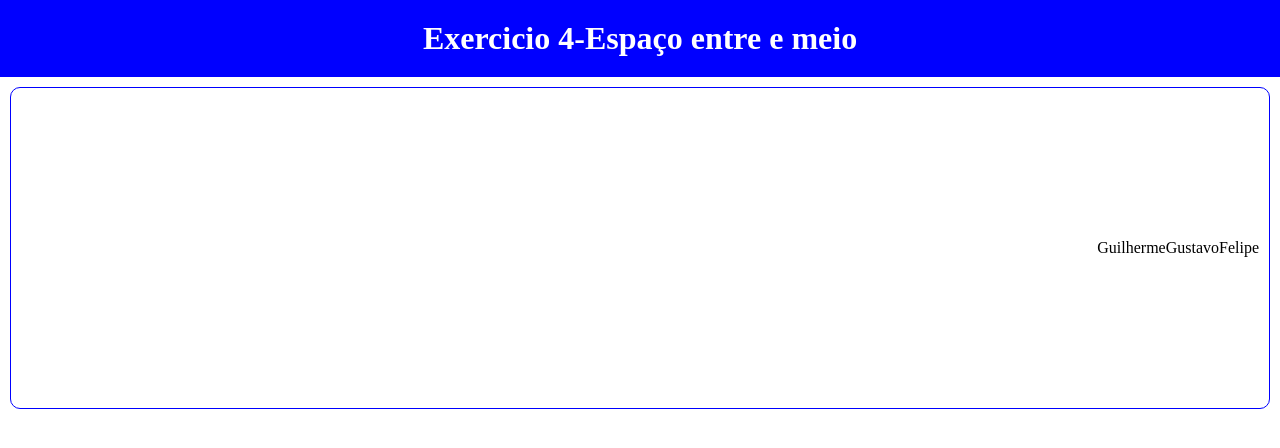
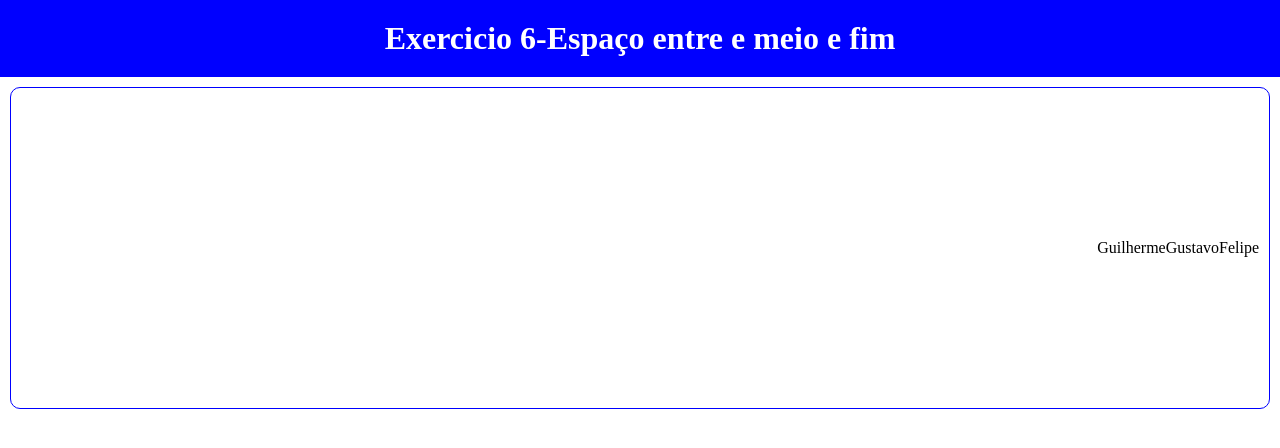
Before and after one commit to digosilva123/AulaCSS, a plain HTML site: page aula02/exercicio6.html in a window 1280 px wide. Drawn offline with Linux system fonts and the light colour scheme.

Commit message:
Update exercicio6.html

```diff
--- a/aula02/exercicio6.html
+++ b/aula02/exercicio6.html
@@ -7,7 +7,7 @@
     <link rel="stylesheet" href="estilos.css">
 </head>
 <body>
-    <h1>Exercicio 4-Espaço entre e meio</h1>
+    <h1>Exercicio 6-Espaço entre e meio e fim</h1>
 
     <div class="exemplo2 centralizado  meio fim ">
         <p>
```
